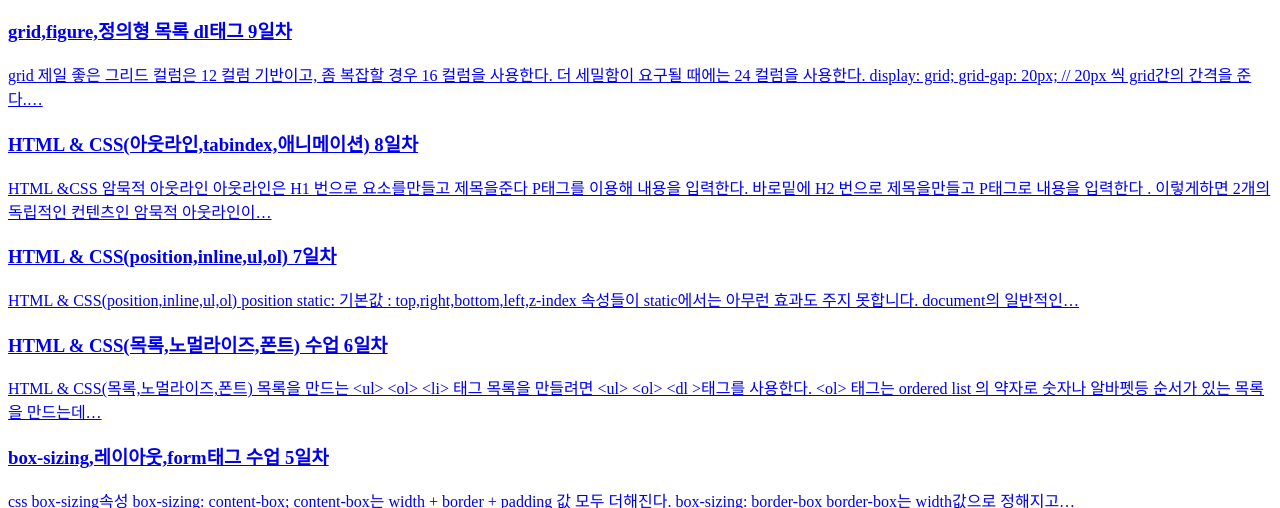
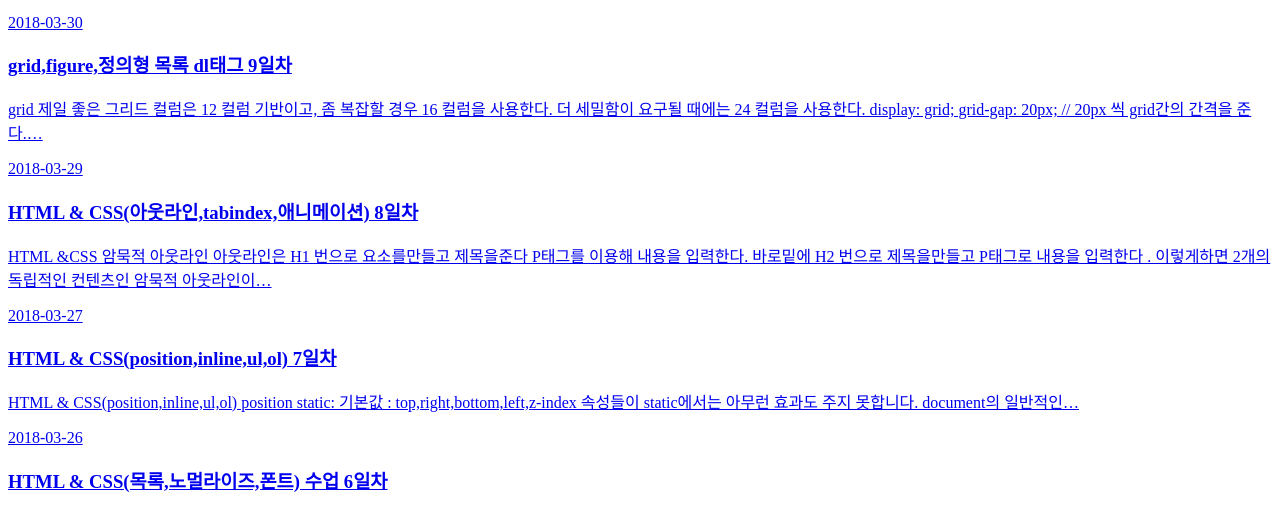
Before and after one commit to jaehanjung/blog, a Gatsby site: page / in a window 1280 px wide. Shown: the part 307-815 px from the top of the page. Built offline with nearby package versions, Linux system fonts and the light colour scheme; Gatsby itself is replaced by a stand-in of ours; some packages are replaced by stand-ins of ours.

Commit message:
card 날짜 전달 추가

```diff
--- a/src/pages/index.js
+++ b/src/pages/index.js
@@ -43,9 +43,9 @@ class BlogList extends React.Component {
           </div>
         </div>
         <div className="section section2 clearfix">
-          <div className="card-more content">
+          <div className="card-more content clearfix">
             { edges.map((item, index)=>{
-              return (<PostCard key={`postcard${index}s`} title={item.node.frontmatter.title} content={item.node.excerpt} link={item.node.fields.slug}  thumbnail={item.node.frontmatter.thumbnail}/>)
+              return (<PostCard key={`postcard${index}s`} date={item.node.frontmatter.date} title={item.node.frontmatter.title} content={item.node.excerpt} link={item.node.fields.slug}  thumbnail={item.node.frontmatter.thumbnail}/>)
             })}
           </div>
         </div>
@@ -68,7 +68,7 @@ query MainBlogList{
       }
     }
   }
-  allMarkdownRemark(sort: {fields:[frontmatter___date], order: DESC}, limit:  1000) {
+  allMarkdownRemark(sort: {fields:[frontmatter___date], order: DESC}, limit: 12) {
     edges {
       node {
         excerpt
```
